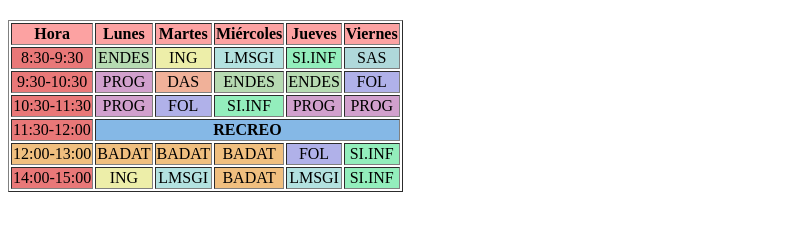
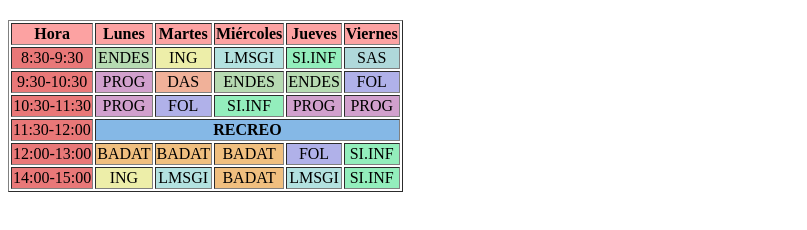
Before and after one commit to CarmenGil05/indice-LMSGI-CarmenGil, a plain HTML site: page UD2/Ejercicio-tablas.html in a window 1280 px wide. Shown: the part 46-276 px from the top of the page, without its empty margins (0-807 px from the left). Drawn offline with Linux system fonts and the light colour scheme.

Commit message:
Update Ejercicio-tablas.html

```diff
--- a/UD2/Ejercicio-tablas.html
+++ b/UD2/Ejercicio-tablas.html
@@ -41,7 +41,7 @@
 		    <td colspan= "5" align="center" style= "background-color: #85b8e6; font-weight: bold;">RECREO</td>
 	    </tr>
             <tr align="center">
-		    <td style= "background-color: #f0bf7f;">12:00-13:00</td>
+		    <td style= "background-color: #e97878;">12:00-13:00</td>
 		     <td style= "background-color: #f0bf7f;">BADAT</td>
 		    <td style= "background-color: #f0bf7f;">BADAT</td>
 		    <td style= "background-color: #f0bf7f;">BADAT</td>
```
